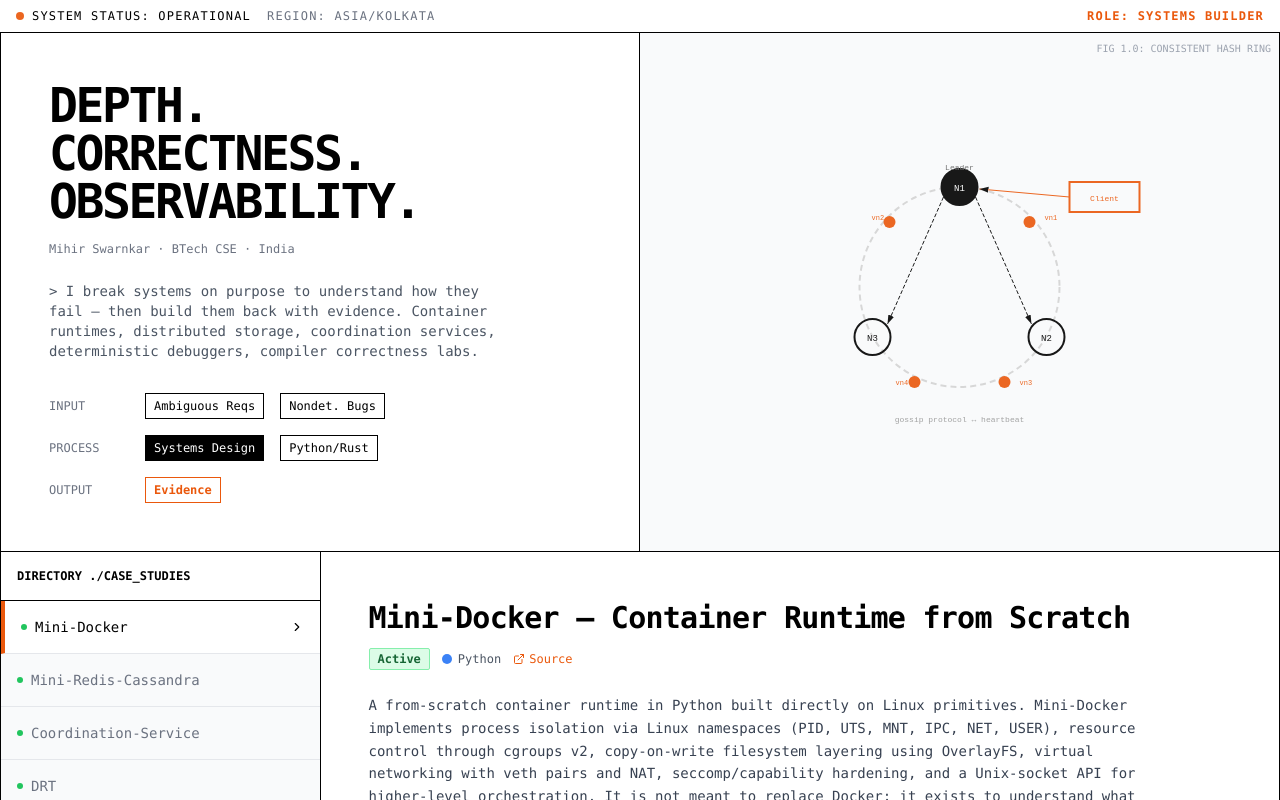
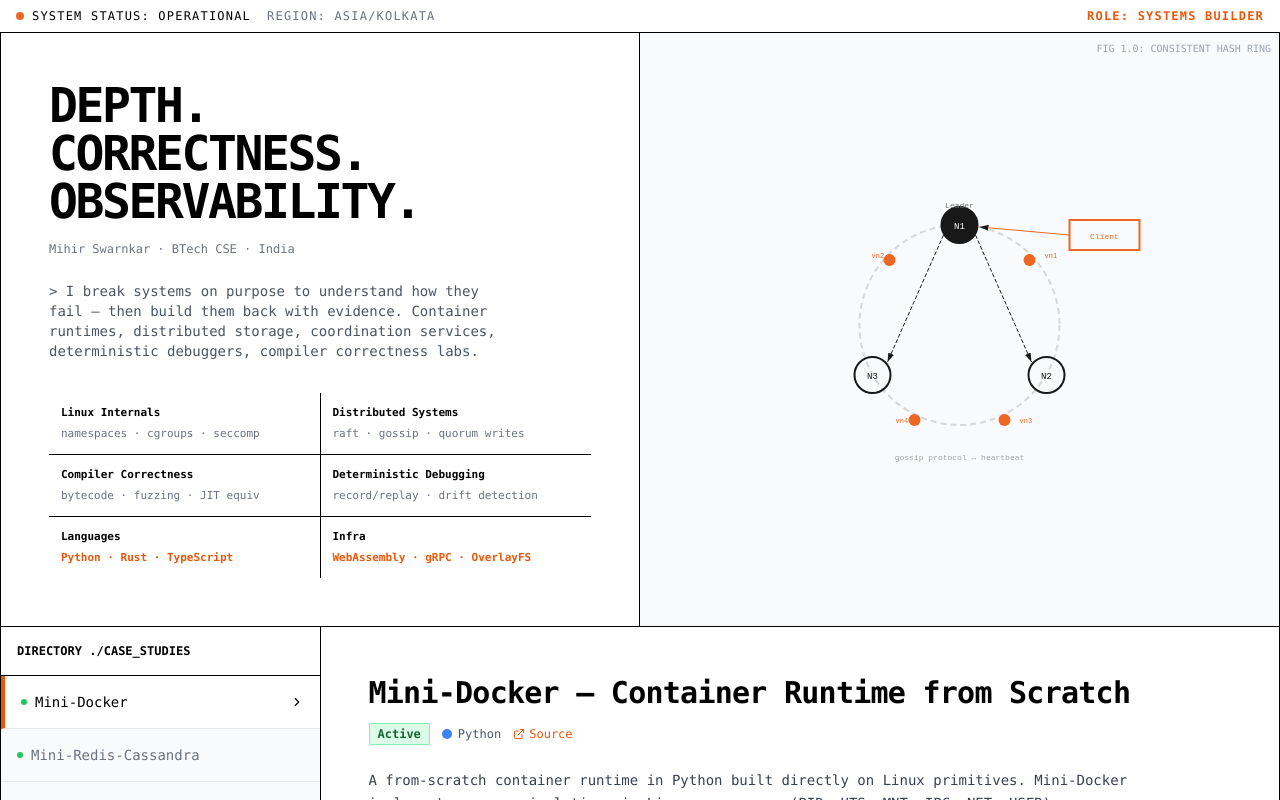
Before and after one commit to Yumekaz/Portfolio, a React (Vite) app: page / in a window 1280 px wide. Shown: the top 800 px of the page. Built offline with nearby package versions, Linux system fonts and the light colour scheme.

Commit message:
fix: replace fake I/O pipeline with real tech domain grid

```diff
--- a/src/components/HeroSection.tsx
+++ b/src/components/HeroSection.tsx
@@ -22,20 +22,31 @@ export default function HeroSection() {
           </p>
         </div>
 
-        <div className="space-y-4 font-mono text-xs">
-          <div className="flex items-center gap-4">
-            <span className="w-20 text-gray-500">INPUT</span>
-            <span className="border border-black px-2 py-1">Ambiguous Reqs</span>
-            <span className="border border-black px-2 py-1">Nondet. Bugs</span>
+        {/* Tech domains — each tied to a real project */}
+        <div className="grid grid-cols-2 gap-px bg-black font-mono text-[11px]">
+          <div className="bg-white p-3">
+            <div className="font-bold mb-1">Linux Internals</div>
+            <div className="text-gray-500">namespaces · cgroups · seccomp</div>
           </div>
-          <div className="flex items-center gap-4">
-            <span className="w-20 text-gray-500">PROCESS</span>
-            <span className="border border-black px-2 py-1 bg-black text-white">Systems Design</span>
-            <span className="border border-black px-2 py-1">Python/Rust</span>
+          <div className="bg-white p-3">
+            <div className="font-bold mb-1">Distributed Systems</div>
+            <div className="text-gray-500">raft · gossip · quorum writes</div>
           </div>
-          <div className="flex items-center gap-4">
-            <span className="w-20 text-gray-500">OUTPUT</span>
-            <span className="border border-orange-600 text-orange-600 px-2 py-1 font-bold">Evidence</span>
+          <div className="bg-white p-3">
+            <div className="font-bold mb-1">Compiler Correctness</div>
+            <div className="text-gray-500">bytecode · fuzzing · JIT equiv</div>
+          </div>
+          <div className="bg-white p-3">
+            <div className="font-bold mb-1">Deterministic Debugging</div>
+            <div className="text-gray-500">record/replay · drift detection</div>
+          </div>
+          <div className="bg-white p-3">
+            <div className="font-bold mb-1">Languages</div>
+            <div className="text-orange-600 font-bold">Python · Rust · TypeScript</div>
+          </div>
+          <div className="bg-white p-3">
+            <div className="font-bold mb-1">Infra</div>
+            <div className="text-orange-600 font-bold">WebAssembly · gRPC · OverlayFS</div>
           </div>
         </div>
       </div>
```
